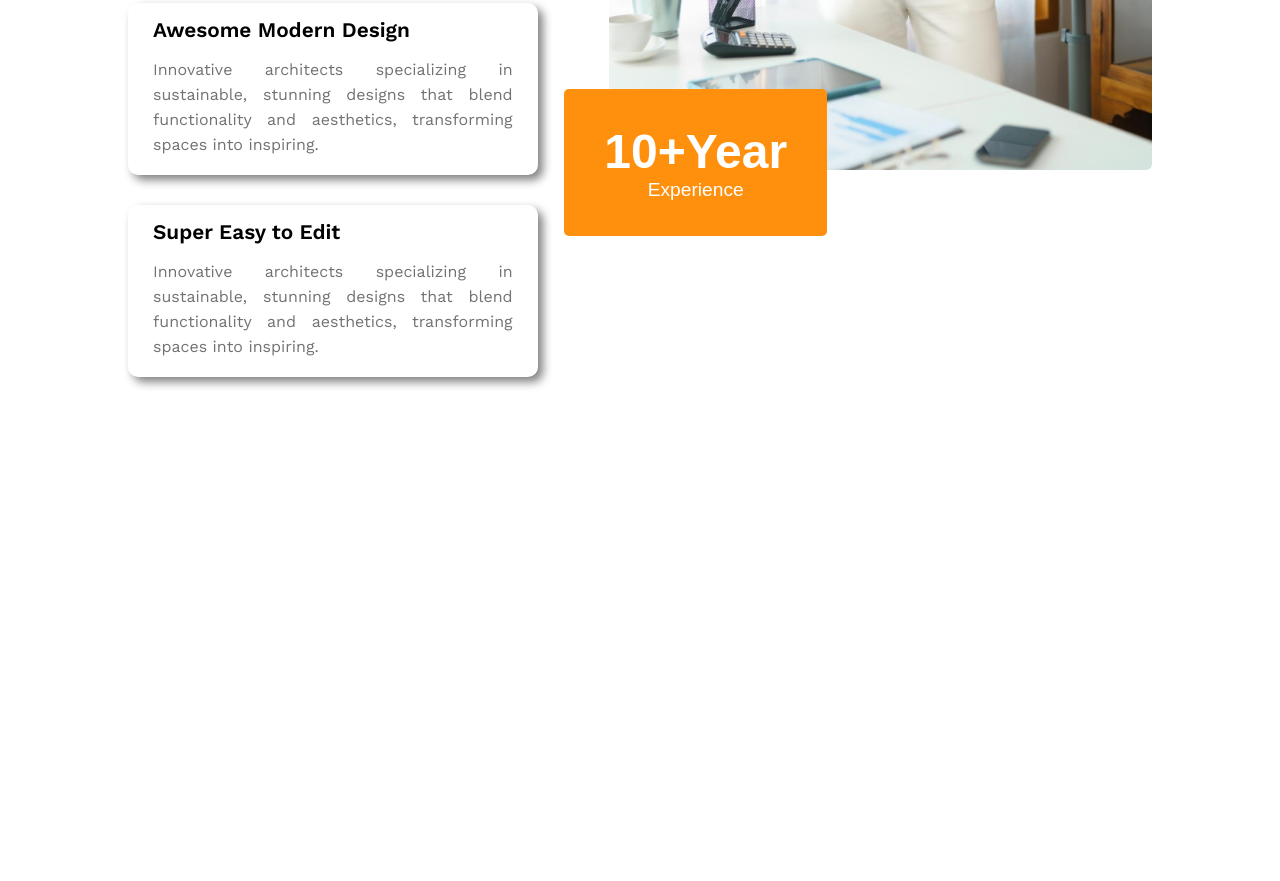
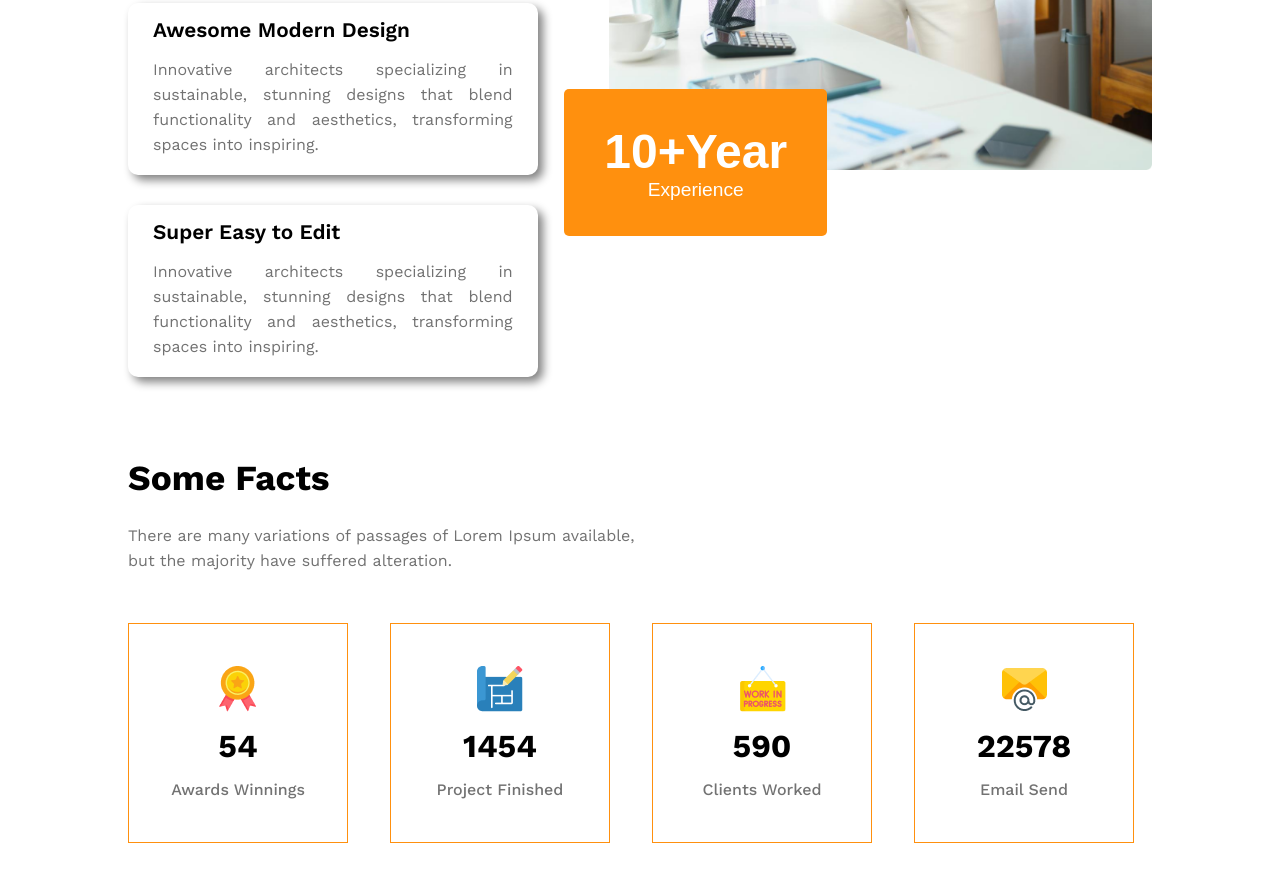
Before and after one commit to samiuzaman/G3_Architects_Landing-Page, a plain HTML site: page index.html in a window 1280 px wide. Shown: the part 2339-3220 px from the top of the page. Before the commit the page ends 2796 px from the top, so only its background shows below. Drawn offline with nearby package versions, Linux system fonts and the light colour scheme.

Commit message:
Some Facts Section Code

```diff
--- a/index.html
+++ b/index.html
@@ -133,6 +133,43 @@
         </div>
       </section>
       <!-- Future Section Code End Here -->
+      <!-- Some Facts Section Code Start Here -->
+      <section id="some-facts-container">
+        <div class="some-facts-title">
+          <h2>Some Facts</h2>
+          <p>
+            There are many variations of passages of Lorem Ipsum available, but
+            the majority have suffered alteration.
+          </p>
+        </div>
+
+        <div class="some-facts-card-container">
+          <div class="some-facts-cards">
+            <img src="images/icons/ribon.png" alt="" />
+            <h3>54</h3>
+            <p>Awards Winnings</p>
+          </div>
+
+          <div class="some-facts-cards">
+            <img src="images/icons/projects.png" alt="" />
+            <h3>1454</h3>
+            <p>Project Finished</p>
+          </div>
+
+          <div class="some-facts-cards">
+            <img src="images/icons/customers.png" alt="" />
+            <h3>590</h3>
+            <p>Clients Worked</p>
+          </div>
+
+          <div class="some-facts-cards">
+            <img src="images/icons/email.png" alt="" />
+            <h3>22578</h3>
+            <p>Email Send</p>
+          </div>
+        </div>
+      </section>
+      <!-- Some Facts Section Code End Here -->
     </main>
   </body>
 </html>
--- a/style/style.css
+++ b/style/style.css
@@ -222,3 +222,55 @@ ul li a {
   font-weight: 700;
 }
 /* Future Section Code End  */
+/* Some Facts Section Code Start Here */
+#some-facts-container {
+  width: 80%;
+  margin: 0 auto;
+  margin-bottom: 100px;
+}
+.some-facts-title {
+  width: 50%;
+  padding-bottom: 50px;
+}
+.some-facts-title h2 {
+  font-size: 2.2rem;
+  font-weight: 700;
+  margin-bottom: 24px;
+}
+.some-facts-title p {
+  font-size: 1rem;
+  font-weight: 400;
+  color: #727272;
+  line-height: 25px;
+}
+.some-facts-card-container {
+  width: 100%;
+  margin: 0 auto;
+  display: grid;
+  gap: 24px;
+  grid-template-columns: repeat(4, 1fr);
+}
+.some-facts-cards {
+  width: 220px;
+  height: 220px;
+  border: 1px solid #ff900e;
+  display: flex;
+  flex-direction: column;
+  justify-content: center;
+  align-items: center;
+}
+.some-facts-cards img {
+  margin-bottom: 15px;
+  font-size: 1.5rem;
+}
+.some-facts-cards h3 {
+  font-size: 2rem;
+  font-weight: 700;
+  margin-bottom: 15px;
+}
+.some-facts-cards p {
+  font-size: 1rem;
+  font-weight: 500;
+  color: #727272;
+}
+/* Some Facts Section Code End Here */
```
